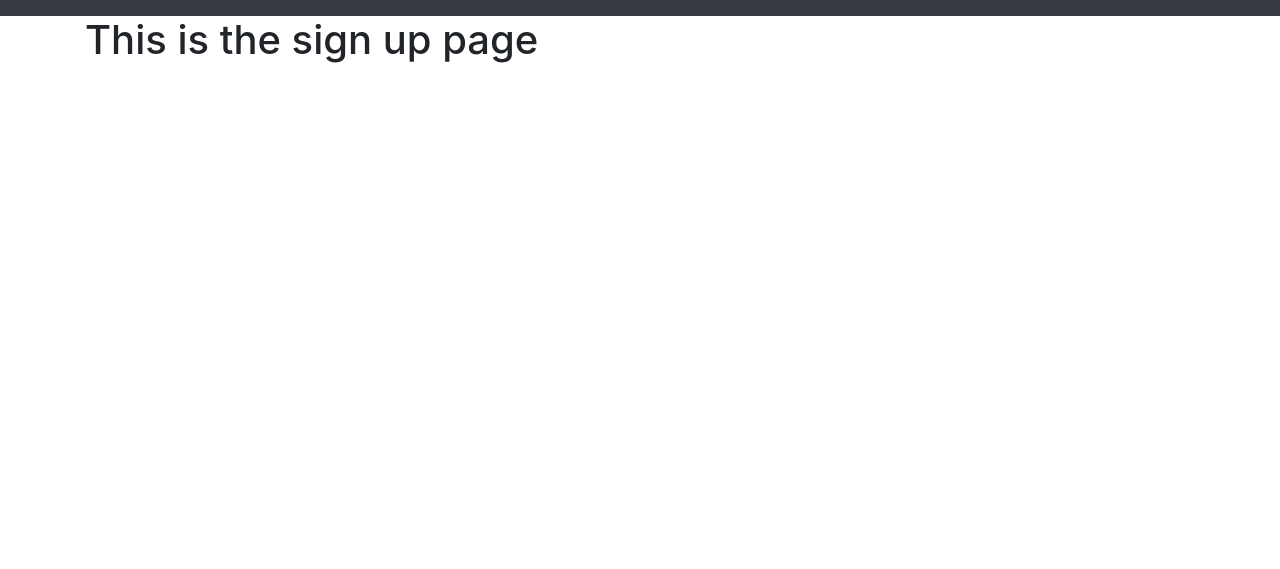
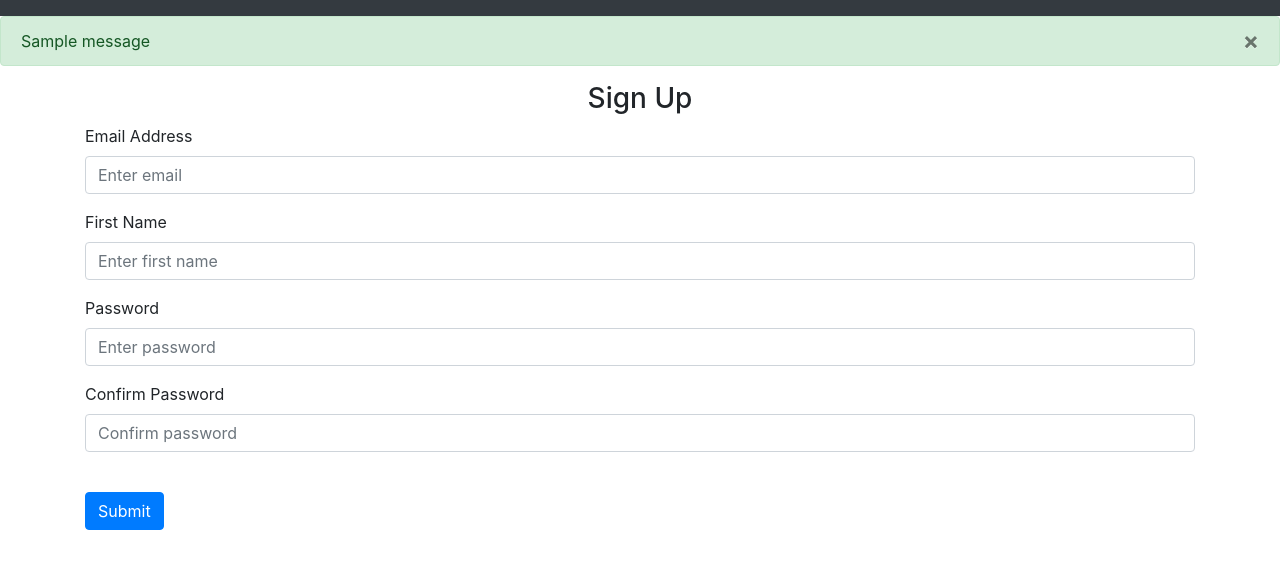
Before and after one commit to raydleemsc/flask-tutorial-twt, a Flask app: page /sign-up in a window 1280 px wide. Shown: the top 569 px of the page. Run offline with Flask 2, Linux system fonts and the light colour scheme; one stand-in notice (Sample message) is shown; some libraries are stand-ins or nearby versions.

Commit message:
basic auth validation

```diff
--- a/website/auth.py
+++ b/website/auth.py
@@ -1,15 +1,35 @@
-from flask import Blueprint, render_template
+from flask import Blueprint, render_template, request, flash
 
 auth = Blueprint('auth', __name__)
 
-@auth.route('/login')
+@auth.route('/login' ,methods=['GET', 'POST'])
 def login():
+    data = request.form
+    print(data)
     return render_template("login.html")
 
 @auth.route('/logout')
 def logout():
     return "<p>Logout</p>"
 
-@auth.route('/sign-up')
+@auth.route('/sign-up' ,methods=['GET', 'POST'])
 def sign_up():
+    if request.method == 'POST':
+        email = request.form.get('email')
+        firstName = request.form.get('firstName')
+        password1 = request.form.get('password1')
+        password2 = request.form.get('password2')
+
+        if len(email) < 4:
+            flash('Email must be greater than 4 characters.', category='error')
+        elif len(firstName) < 2:
+            flash('First name must be greater than 2 characters.', category='error')
+        elif password1 != password2:
+            flash('Passwords don\'t match.', category='error')
+        elif len(password1) < 7:
+            flash('Password must be greater than 7 characters.', category='error')
+        else:
+            # add user to database
+            flash('Account created!', category='success')
+
     return render_template("signup.html")
--- a/website/templates/base.html
+++ b/website/templates/base.html
@@ -26,6 +26,29 @@
             <a class="nav-item nav-link" id="home" href="/">Home</a>
         </div>
     </div>
+
+    {% with messages = get_flashed_messages(with_categories=true) %}
+        {% if messages %}
+            {% for category, message in messages %}
+                {% if category == 'error' %}
+                    <div class="alert alert-danger alter-dismissible fade show" role="alert">
+                        {{ message }}
+                        <button type="button" class="close" data-dismiss="alert">
+                            <span aria-hidden="true">&times;</span>
+                        </button>
+                    </div>
+                {% else %}
+                    <div class="alert alert-success alter-dismissible fade show" role="alert">
+                        {{ message }}
+                        <button type="button" class="close" data-dismiss="alert">
+                            <span aria-hidden="true">&times;</span>
+                        </button>
+                    </div>
+                {% endif %}
+            {% endfor %}
+        {% endif %}
+    {% endwith %}
+
     <div class="container">
         {% block content %}
         {% endblock %}
--- a/website/templates/signup.html
+++ b/website/templates/signup.html
@@ -1,5 +1,25 @@
 {% extends "base.html" %}
 {% block title %}Sign Up{% endblock %}
 {% block content %}
-<h1>This is the sign up page</h1>
+<form method="POST">
+    <h3 align="center">Sign Up</h3>
+    <div class="form-group">
+        <label for="email">Email Address</label>
+        <input type="email" class="form-control" id="email" name="email" placeholder="Enter email" />
+    </div>
+    <div class="form-group">
+        <label for="firstName">First Name</label>
+        <input type="text" class="form-control" id="fristName" name="firstName" placeholder="Enter first name" />
+    </div>
+    <div class="form-group">
+        <label for="password1">Password</label>
+        <input type="password" class="form-control" id="password1" name="password1" placeholder="Enter password" />
+    </div>
+    <div class="form-group">
+        <label for="password2">Confirm Password</label>
+        <input type="password" class="form-control" id="password2" name="password2" placeholder="Confirm password" />
+    </div>
+    <br />
+    <button type="submit" class="btn btn-primary">Submit</button>
+</form>
 {% endblock %}
```
Also changed, not shown: website/templates/login.html (+13 -1 lines).
